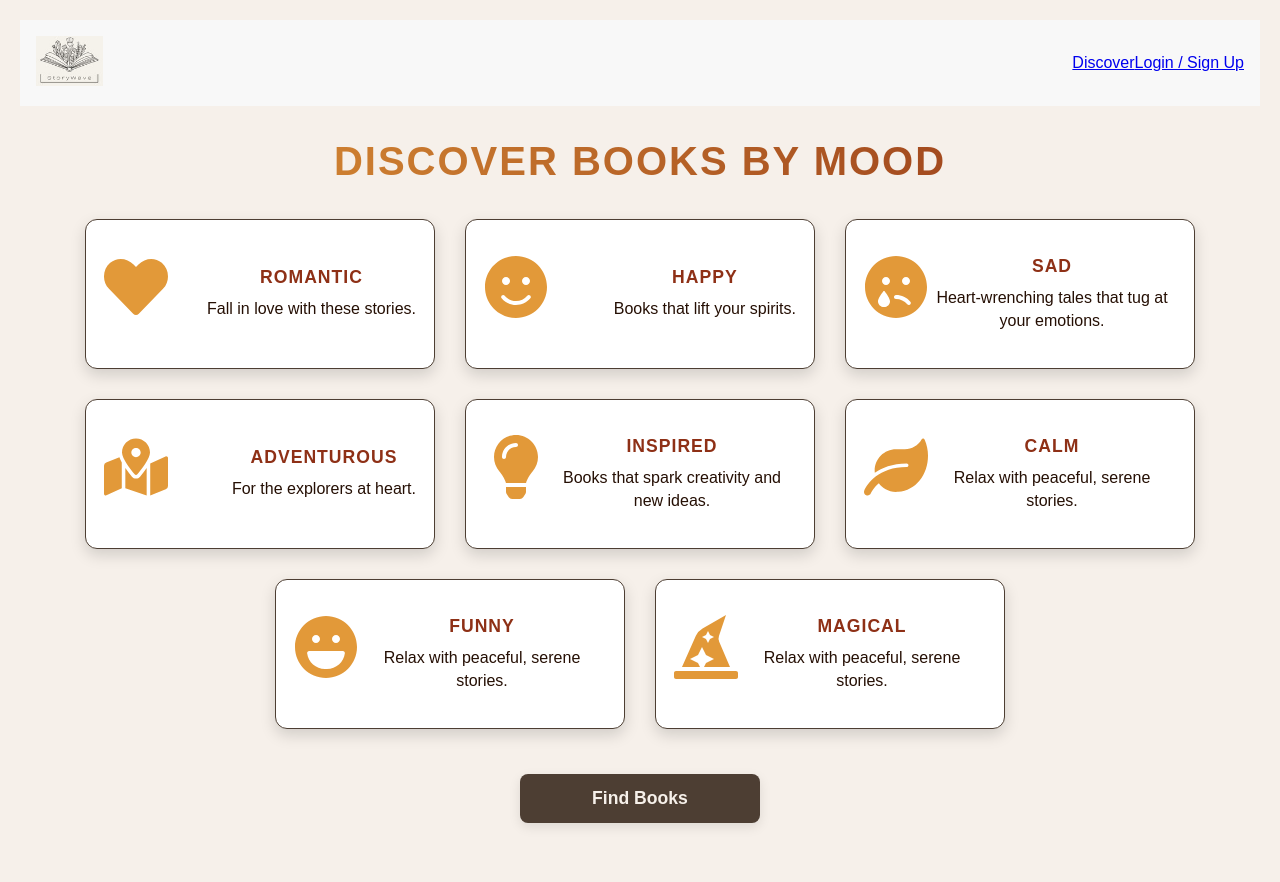
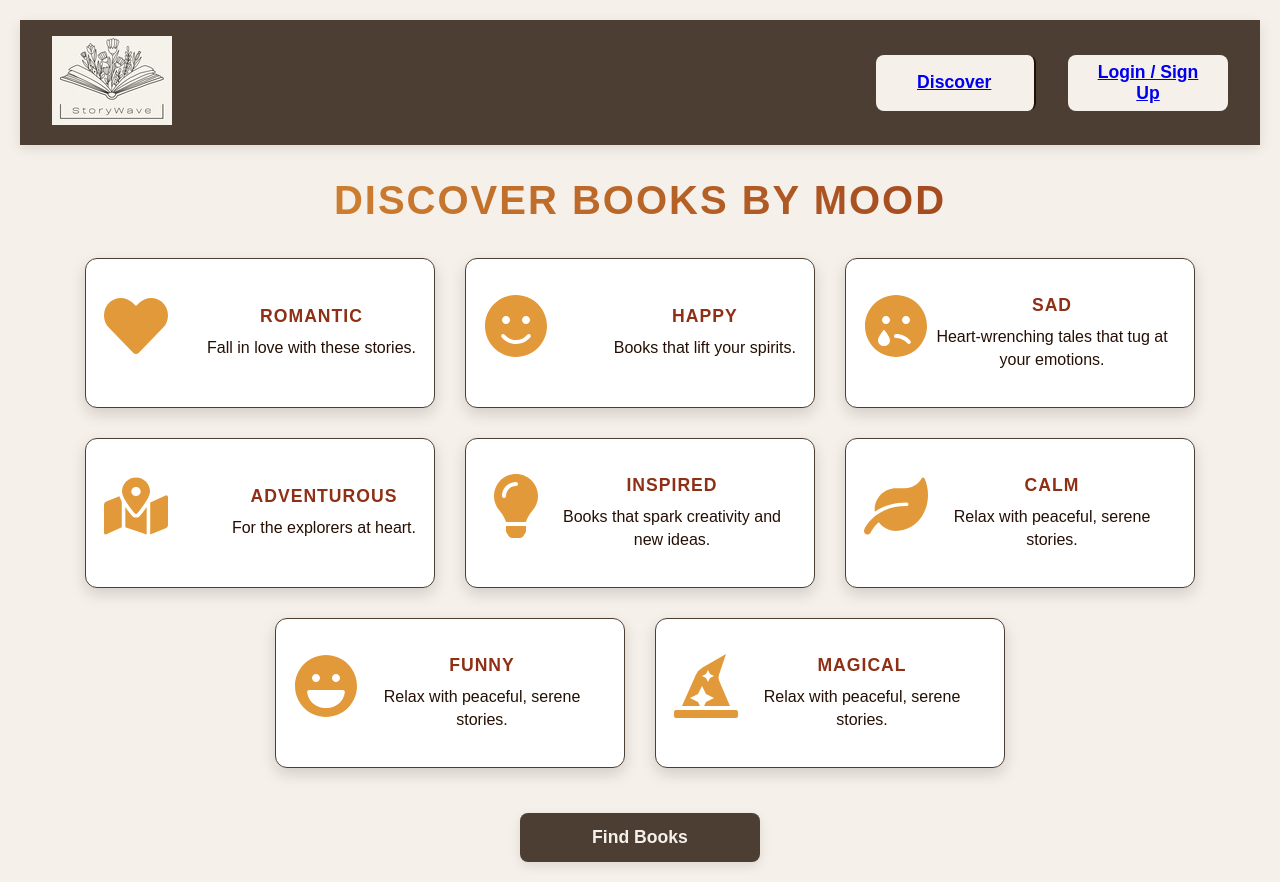
Before and after one commit to gurneerbedi/capstone-frontend, a React (Vite) app: page /discover in a window 1280 px wide. Before the commit the page ends 843 px from the top, so only its background shows below. Built offline with nearby package versions, Linux system fonts and the light colour scheme; a web font is replaced by a local one.

Commit message:
updated navbar

```diff
--- a/src/components/navbar/NavBar.jsx
+++ b/src/components/navbar/NavBar.jsx
@@ -7,8 +7,7 @@ const NavBar = () => {
     const navigate = useNavigate();
     const [isDropdownOpen, setIsDropdownOpen] = useState(false);
 
-    // Mocked user check - replace with actual authentication logic
-    const user = localStorage.getItem("user"); // Assuming you store user data in localStorage
+    const user = localStorage.getItem("user");
 
     const handleLogout = () => {
         localStorage.removeItem("user");
--- a/src/components/navbar/NavBar.scss
+++ b/src/components/navbar/NavBar.scss
@@ -1,49 +1,127 @@
+@use "../../assets/partials/global";
+@use "../../assets/partials/typography" as *;
+@use "../../assets/partials/fonts" as *;
+@use "../../assets/partials/variables" as *;
+@use "../../assets/partials/mixins" as *;
+
 .navbar {
+    background-color: $StoryWave-LightBrown;
+    padding: 1rem 2rem;
     display: flex;
     justify-content: space-between;
     align-items: center;
-    padding: 1rem;
-    background-color: #f8f8f8;
+    box-shadow: 0 4px 12px rgba(0, 0, 0, 0.1);
+    transition: all 0.3s ease;
 
-    &__logo img {
-        height: 50px;
+    &:hover {
+        box-shadow: 0 4px 20px rgba(0, 0, 0, 0.15);
+    }
 }
 
-    &__menu {
+.navbar__logo img {
+    width: 120px;
+    height: auto;
+    object-fit: contain;
+}
+
+.navbar__menu {
+    list-style: none;
     display: flex;
-        list-style: none;
-        margin: 0;
-        padding: 0;
+    gap: 2rem;
+    align-items: center;
+}
 
-        &__item {
-            margin-left: 1rem;
+.navbar__item {
+    padding: 0.8rem 1.4rem;
+    font-size: 1.1rem;
+    font-weight: 600;
+    background-color: $StoryWave-Beige;
+    color: $StoryWave-Brown;
+    border-radius: 8px;
+    height: 3.5rem;
+    width: 10rem;
+    display: flex;
+    justify-content: center;
+    align-items: center;
+    cursor: pointer;
+    transition: background-color 0.3s ease, transform 0.3s ease;
+
+    &:hover {
+        background-color: $StoryWave-Orange;
+        color: white;
+        transform: scale(1.05);
+    }
+
+    &:active {
+        transform: scale(1);
+    }
 }
 
 .navbar__dropdown {
     position: relative;
 
+    .navbar__link {
+        cursor: pointer;
+        all: unset;
+        font-weight: 600;
+        color: $StoryWave-Brown;
+        display: flex;
+        align-items: center;
+    }
+
     .navbar__dropdown-menu {
         position: absolute;
         top: 100%;
         left: 0;
-                background-color: white;
-                border: 1px solid #ddd;
-                border-radius: 4px;
-                list-style: none;
-                margin: 0;
-                padding: 0;
+        background-color: $StoryWave-LightBrown;
+        box-shadow: 0 4px 12px rgba(0, 0, 0, 0.1);
+        border-radius: 8px;
+        padding: 0.8rem 0;
+        display: flex;
+        flex-direction: column;
+        gap: 0.8rem;
+        min-width: 220px;
+
+        li {
+            padding: 0.8rem 1.5rem;
+            text-align: left;
 
             .navbar__dropdown-link {
+                color: $StoryWave-Brown;
+                text-decoration: none;
+                font-size: 1rem;
+                font-weight: 500;
                 display: block;
-                    padding: 0.5rem 1rem;
-                    color: #333;
-                    text-decoration: none;
+                transition: background-color 0.3s ease;
 
                 &:hover {
-                        background-color: #f0f0f0;
+                    background-color: $StoryWave-Orange;
+                    color: white;
+                    padding-left: 1rem;
                 }
             }
         }
     }
 }
+
+.navbar__dropdown-menu li button {
+    background: none;
+    border: none;
+    color: $StoryWave-Brown;
+    font-size: 1rem;
+    padding: 0.8rem 1.5rem;
+    cursor: pointer;
+    text-align: left;
+    font-weight: 500;
+    list-style: none;
+
+    &:hover {
+        background-color: $StoryWave-Orange;
+        color: white;
     }
+}
+
+.navbar__item:not(:last-child) {
+    border-right: 2px solid $StoryWave-Brown;
+    padding-right: 1.5rem;
+}
```
Lines whose indentation alone changed are shown as unchanged.
